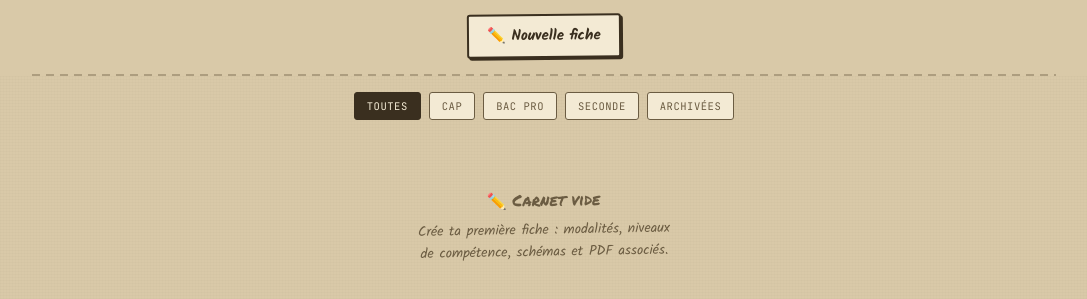
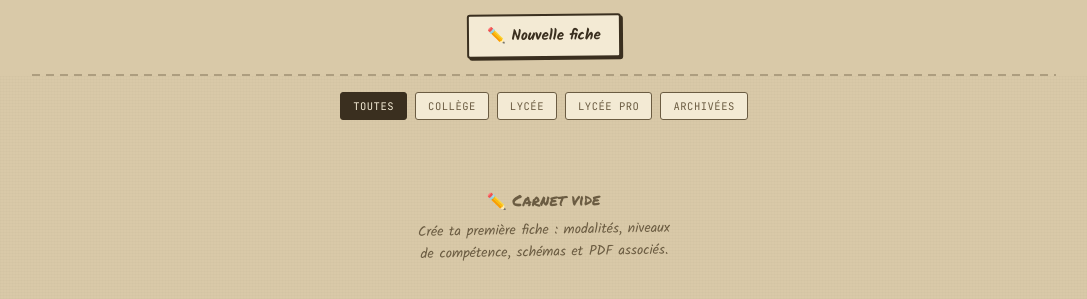
Before and after one commit to lulu120299-lang/FPS, a plain HTML site: page index.html in a window 1280 px wide. Shown: the part 87-386 px from the top of the page, without its empty margins (96-1183 px from the left). Drawn offline with Linux system fonts and the light colour scheme; no server answers.

Commit message:
Update filter tabs in index.html

```diff
--- a/index.html
+++ b/index.html
@@ -178,9 +178,9 @@
 <main>
   <div class="tabs" id="filters">
     <div class="tab active" data-filter="all">Toutes</div>
-    <div class="tab" data-filter="cap">CAP</div>
-    <div class="tab" data-filter="bacpro">Bac Pro</div>
-    <div class="tab" data-filter="seconde">Seconde</div>
+    <div class="tab" data-filter="college">Collège</div>
+    <div class="tab" data-filter="lycee">Lycée</div>
+    <div class="tab" data-filter="pro">Lycée Pro</div>
     <div class="tab" data-filter="archive">Archivées</div>
   </div>
 
```
